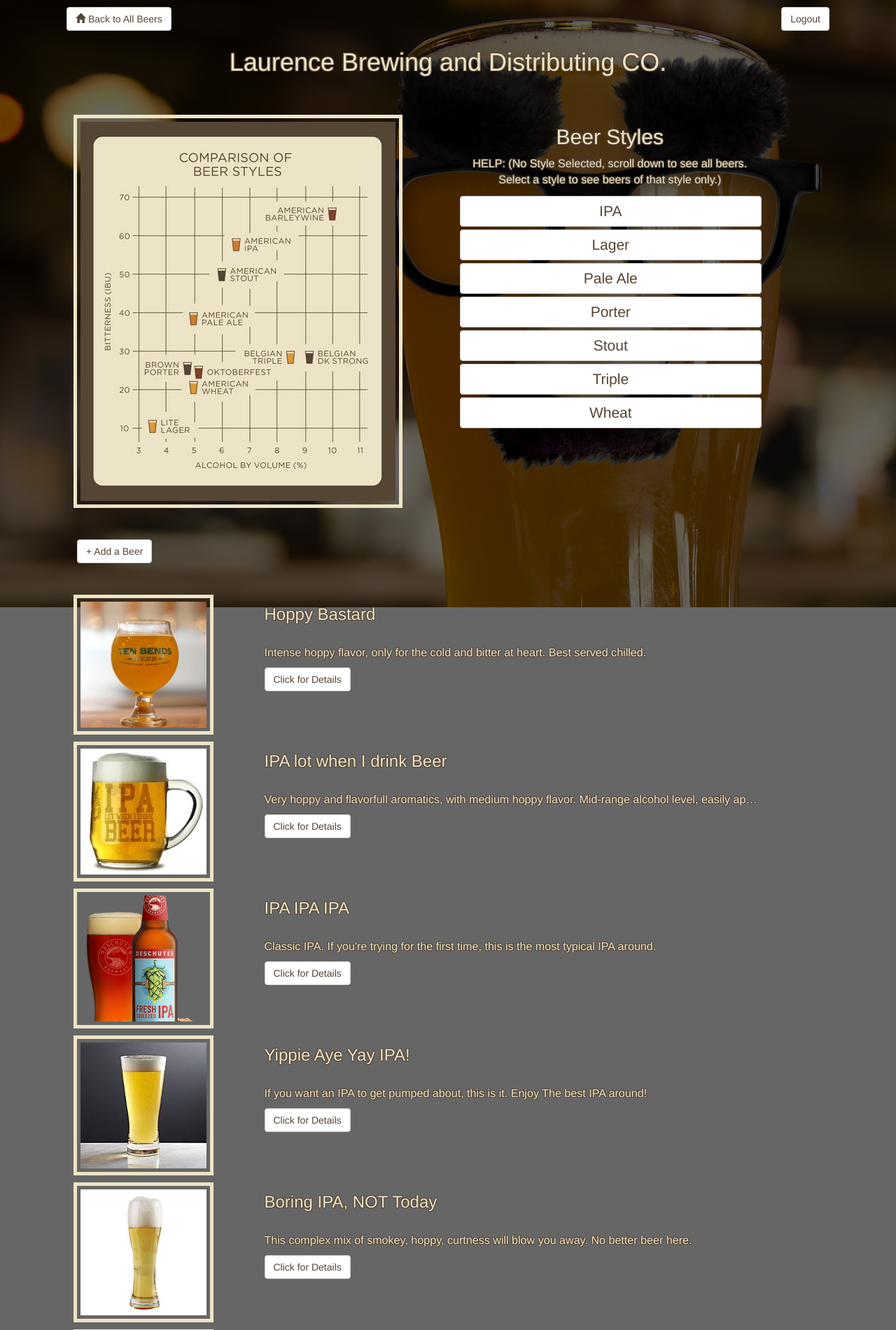
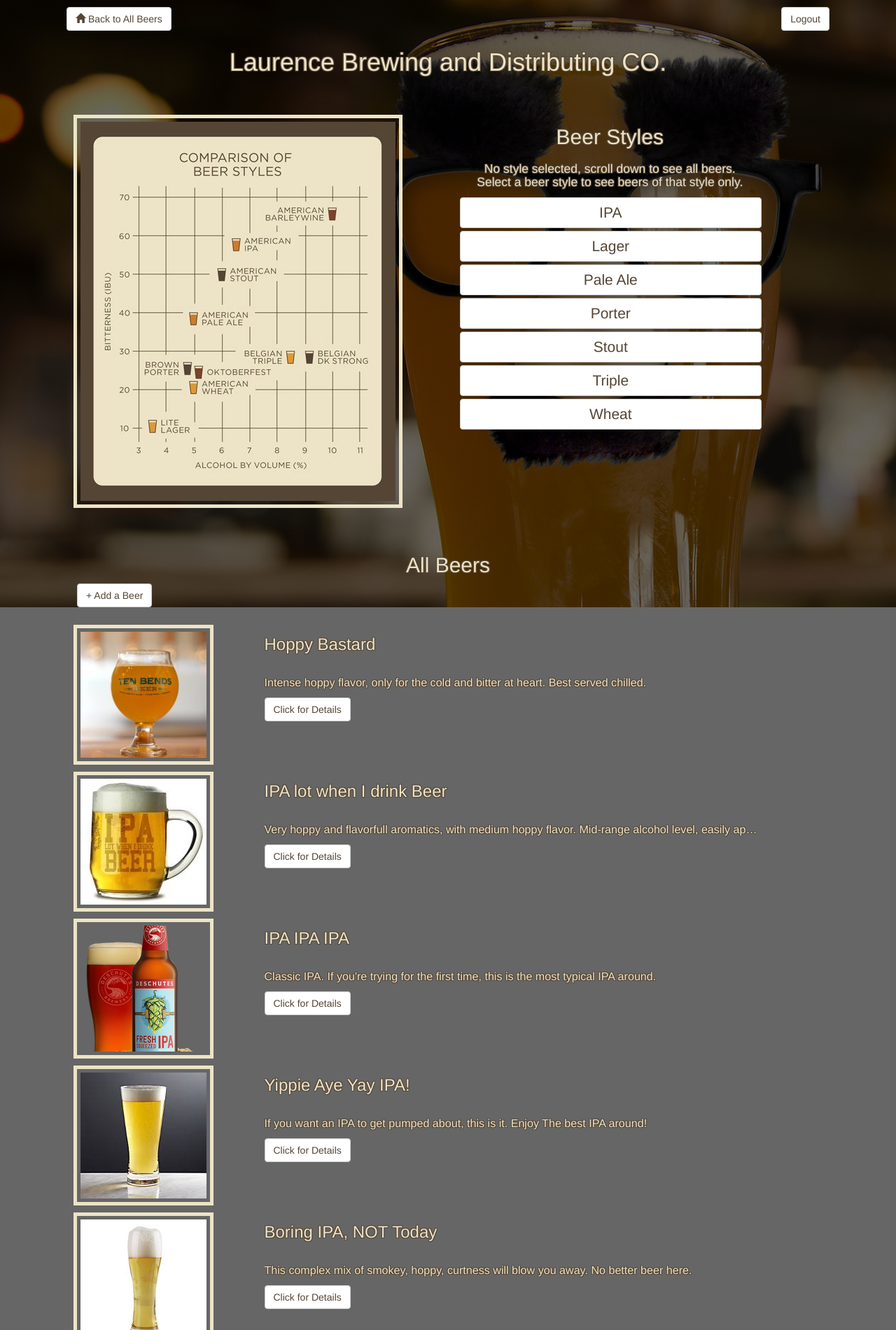
Before and after one commit to dlaurence269/item_catalog, a Flask app: page / in a window 1280 px wide. Shown: the top 1901 px of the page at 70% size. Run offline with Flask 2, Linux system fonts and the light colour scheme; data comes from the database, SQL or seed files in the repository; some libraries are stand-ins or nearby versions.

Commit message:
Move add beer button, and help message accordingly.

```diff
--- a/static/styles.css
+++ b/static/styles.css
@@ -16,7 +16,7 @@ h1, h2 {
     1.15px 1.15px 0 #554535;
 }
 
- h3, p, a {
+ h3, h4, p, a {
     color: #ede4c7;
     text-shadow:
     -1px -1px 0 #554535,
@@ -25,11 +25,7 @@ h1, h2 {
     1px 1px 0 #554535;
 }
 
-p {
-    font-size: 1.15em;
-}
-
-a {
+p, a {
     font-size: 1.15em;
 }
 
@@ -65,8 +61,9 @@ p.btn {
 
 /* Landing Page Specific */
 
-.beer_categories p {
+.beer_categories h4 {
     text-align: center;
+    font-size: 1.25em;
 }
 
 .beer_categories a {
@@ -84,9 +81,16 @@ p.btn {
     margin: 5px;
 }
 
+.current_style h2 {
+    padding-top: 30px;
+    margin-top: 30px;
+}
+
 .create_new_beer {
-    padding: 20px;
-    margin: 20px;
+    padding-bottom: 10px;
+    padding-left: 20px;
+    margin-bottom: 10px;
+    margin-left: 20px;
 }
 
 .truncate {
--- a/templates/showAllBeers.html
+++ b/templates/showAllBeers.html
@@ -17,9 +17,9 @@
         <!-- Dynamically shows current style (category) selected -->
         <div class="col-md-12 current_style">
             {% if category_name %}
-                <p>STATUS: ({{category_name}} Selected, scroll down to see {{category_name}} beers.)</p>
+                <h4>{{category_name}} Selected, scroll down to see {{category_name}} beers.</h4>
             {% else %}
-                <p>HELP: (No Style Selected, scroll down to see all beers. Select a style to see beers of that style only.)</p>
+                <h4>No style selected, scroll down to see all beers. Select a beer style to see beers of that style only.</h4>
             {% endif %}
         </div>
         {% for category in categories %}
@@ -30,6 +30,14 @@
         </div>
     </div>
     </br>
+
+    <div class="col-md-12 current_style">
+        {% if category_name %}
+            <h2>{{category_name}} Beers</h2>
+        {% else %}
+            <h2>All Beers</h2>
+        {% endif %}
+    </div>
 
     <!-- Create New Beer -->
     <div class="col-md-12 create_new_beer">
```
